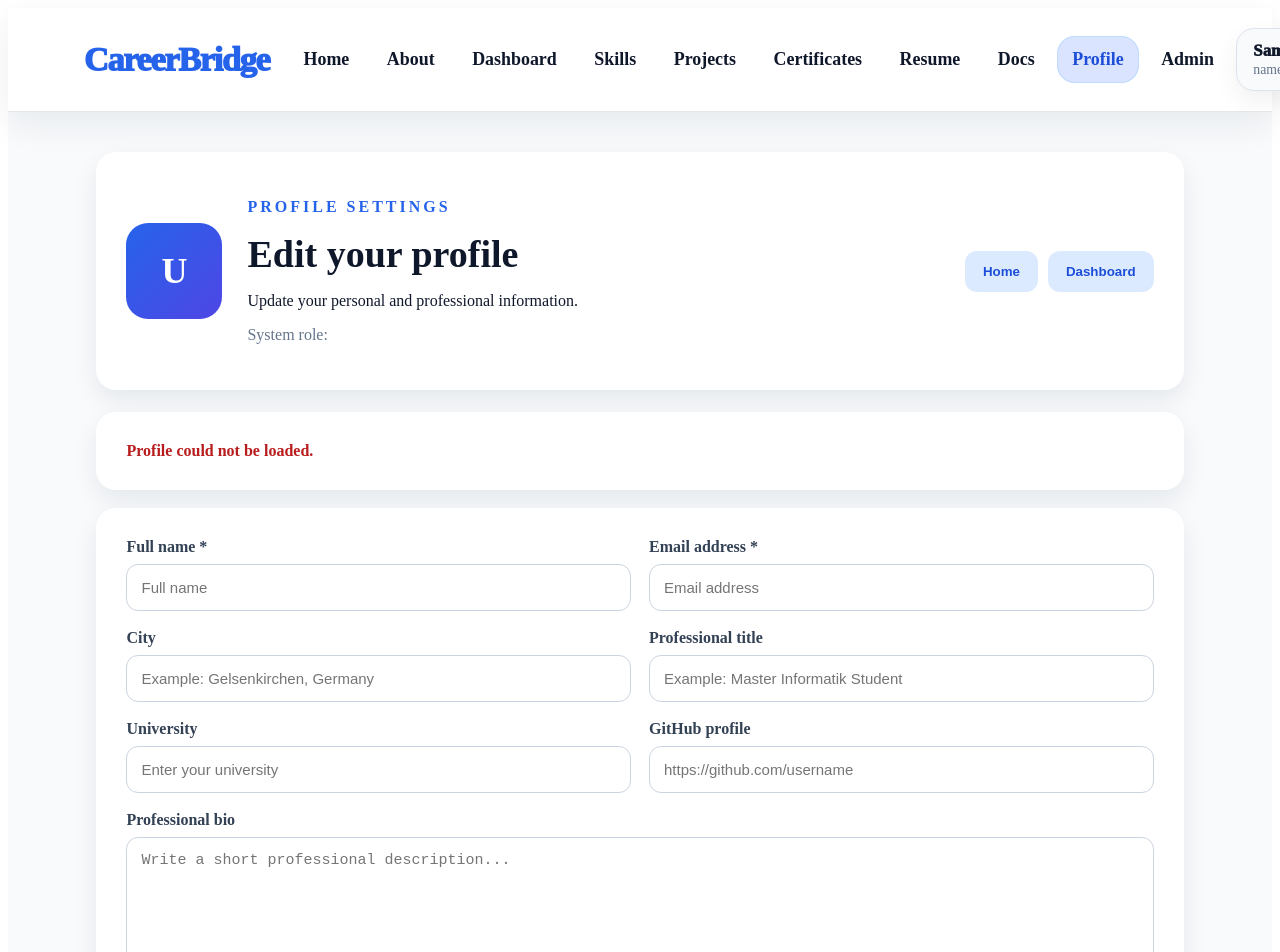
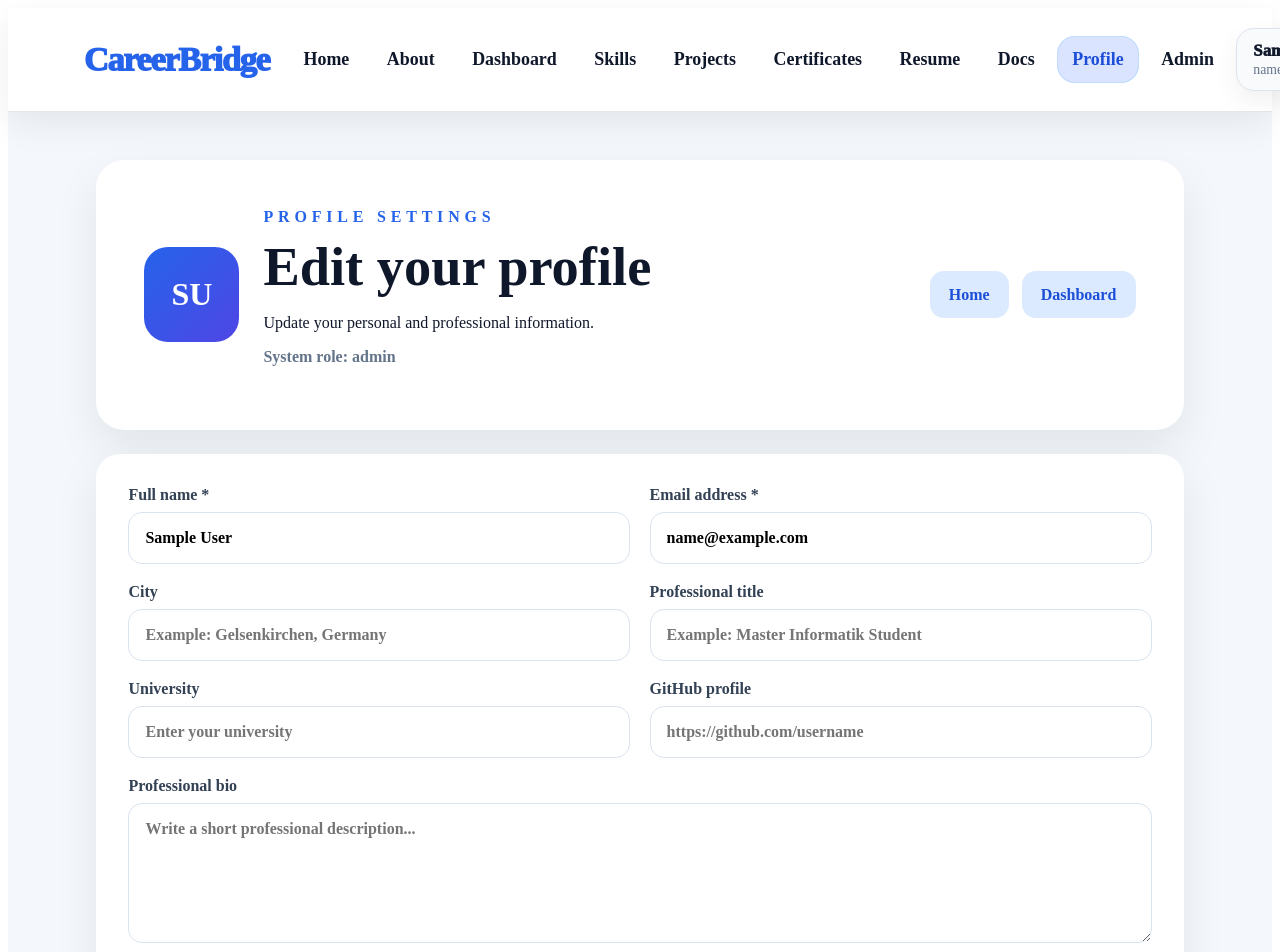
Before and after one commit to Raniaelsayed12/CareerBridge, a Vue app in the folder frontend/: page /profile in a window 1280 px wide. Shown: the top 952 px of the page. Built offline with nearby package versions, Linux system fonts and the light colour scheme; no server answers; sample sign-in values are in the browser's storage.

Commit message:
Fix user profile page

```diff
--- a/frontend/src/views/Profile.vue
+++ b/frontend/src/views/Profile.vue
@@ -1,16 +1,96 @@
+<template>
+  <main class="profile-page">
+    <section class="profile-hero">
+      <div class="avatar">
+        {{ initials }}
+      </div>
+
+      <div>
+        <p class="eyebrow">PROFILE SETTINGS</p>
+        <h1>Edit your profile</h1>
+        <p>Update your personal and professional information.</p>
+        <p class="role-text">System role: {{ currentUser?.role || "user" }}</p>
+      </div>
+
+      <div class="hero-actions">
+        <RouterLink to="/" class="btn light">Home</RouterLink>
+        <RouterLink to="/dashboard" class="btn light">Dashboard</RouterLink>
+      </div>
+    </section>
+
+    <section v-if="successMessage" class="message success">
+      {{ successMessage }}
+    </section>
+
+    <section v-if="errorMessage" class="message error">
+      {{ errorMessage }}
+    </section>
+
+    <section class="form-panel">
+      <form class="profile-form" @submit.prevent="saveProfile">
+        <label>
+          Full name *
+          <input v-model="form.name" placeholder="Full name" required />
+        </label>
+
+        <label>
+          Email address *
+          <input v-model="form.email" type="email" placeholder="Email" required />
+        </label>
+
+        <label>
+          City
+          <input v-model="form.city" placeholder="Example: Gelsenkirchen, Germany" />
+        </label>
+
+        <label>
+          Professional title
+          <input v-model="form.professionalRole" placeholder="Example: Master Informatik Student" />
+        </label>
+
+        <label>
+          University
+          <input v-model="form.university" placeholder="Enter your university" />
+        </label>
+
+        <label>
+          GitHub profile
+          <input v-model="form.github" placeholder="https://github.com/username" />
+        </label>
+
+        <label class="full">
+          Professional bio
+          <textarea v-model="form.bio" placeholder="Write a short professional description..."></textarea>
+        </label>
+
+        <label>
+          Password
+          <input v-model="form.password" placeholder="Password" />
+        </label>
+
+        <div class="full actions">
+          <button class="btn primary" type="submit" :disabled="saving">
+            {{ saving ? "Saving..." : "Save profile" }}
+          </button>
+        </div>
+      </form>
+    </section>
+  </main>
+</template>
+
 <script setup>
-import { onMounted, ref } from "vue";
-import { useRouter } from "vue-router";
+import { computed, ref, watchEffect } from "vue";
+import { RouterLink } from "vue-router";
+import { useUserStore } from "../stores/userStore";
 import api from "../services/api";
-import { useUserStore } from "../stores/userStore";
 
-const router = useRouter();
 const userStore = useUserStore();
 
-const currentUserId = ref("");
-const systemRole = ref("");
-const message = ref("");
-const error = ref("");
+const saving = ref(false);
+const errorMessage = ref("");
+const successMessage = ref("");
+
+const currentUser = computed(() => userStore.user);
 
 const form = ref({
   name: "",
@@ -23,47 +103,52 @@ const form = ref({
   password: "",
 });
 
-async function loadProfile() {
-  try {
-    const response = await api.get("/users");
-    const email = (userStore.email || "").toLowerCase().trim();
+const currentUserId = computed(() => {
+  return currentUser.value?._id || currentUser.value?.id || currentUser.value?.email;
+});
 
-    const user = response.data.find(
-      (item) => item.email.toLowerCase().trim() === email
-    );
+const initials = computed(() => {
+  const name = form.value.name || form.value.email || "User";
+  return name
+    .split(" ")
+    .filter(Boolean)
+    .slice(0, 2)
+    .map((word) => word[0])
+    .join("")
+    .toUpperCase();
+});
 
-    if (!user) {
-      error.value = "Profile could not be loaded.";
+watchEffect(() => {
+  if (!currentUser.value) return;
+
+  form.value = {
+    name: currentUser.value.name || currentUser.value.fullName || "",
+    email: currentUser.value.email || "",
+    city: currentUser.value.city || "",
+    professionalRole:
+      currentUser.value.professionalRole ||
+      currentUser.value.professionalTitle ||
+      currentUser.value.title ||
+      "",
+    university: currentUser.value.university || "",
+    github: currentUser.value.github || "",
+    bio: currentUser.value.bio || "",
+    password: currentUser.value.password || "",
+  };
+});
+
+async function saveProfile() {
+  if (!currentUserId.value) {
+    errorMessage.value = "No logged-in user found.";
     return;
   }
 
-    currentUserId.value = user._id;
-    systemRole.value = user.role || "user";
+  saving.value = true;
+  errorMessage.value = "";
+  successMessage.value = "";
 
-    form.value = {
-      name: user.name || "",
-      email: user.email || "",
-      city: user.city || "",
-      professionalRole: user.professionalRole || "Student",
-      university: user.university || "",
-      github: user.github || "",
-      bio: user.bio || "",
-      password: "",
-    };
-  } catch (err) {
-    error.value = "Profile could not be loaded.";
-  }
-}
-
-async function saveProfile() {
-  if (!form.value.name || !form.value.email) {
-    error.value = "Name and email are required.";
-    message.value = "";
-    return;
-  }
-
-  try {
-    const payload = {
+  const updatedUser = {
+    ...currentUser.value,
     name: form.value.name,
     email: form.value.email,
     city: form.value.city,
@@ -71,250 +156,159 @@ async function saveProfile() {
     university: form.value.university,
     github: form.value.github,
     bio: form.value.bio,
+    password: form.value.password,
+    role: currentUser.value?.role || "user",
   };
 
-    if (form.value.password) {
-      payload.password = form.value.password;
-    }
+  try {
+    const response = await api.put(`/users/${currentUserId.value}`, updatedUser);
+    const savedUser = response.data?.user || response.data?.account || response.data || updatedUser;
 
-    const response = await api.put(`/users/${currentUserId.value}`, payload);
-    const user = response.data;
+    userStore.setUser(savedUser);
+    successMessage.value = "Profile updated successfully.";
+  } catch (error) {
+    console.error("Profile could not be saved:", error);
 
-    userStore.name = user.name;
-    userStore.email = user.email;
-    userStore.city = user.city || "";
-    userStore.professionalRole = user.professionalRole || "";
-    userStore.university = user.university || "";
-    userStore.github = user.github || "";
-    userStore.bio = user.bio || "";
-
-    message.value = "Profile updated successfully.";
-    error.value = "";
-    form.value.password = "";
-  } catch (err) {
-    error.value = err.response?.data?.message || "Profile could not be updated.";
-    message.value = "";
+    userStore.setUser(updatedUser);
+    successMessage.value = "Profile updated locally.";
+  } finally {
+    saving.value = false;
   }
 }
-
-function goHome() {
-  router.push("/");
-}
-
-function goDashboard() {
-  router.push("/dashboard");
-}
-
-onMounted(loadProfile);
 </script>
-
-<template>
-  <main class="profile-page">
-    <section class="header-card">
-      <div class="avatar">
-        {{ form.name ? form.name.slice(0, 2).toUpperCase() : "U" }}
-      </div>
-
-      <div>
-        <p class="tag">PROFILE SETTINGS</p>
-        <h1>Edit your profile</h1>
-        <p>Update your personal and professional information.</p>
-        <p class="role-note">
-          System role: <strong>{{ systemRole }}</strong>
-        </p>
-      </div>
-
-      <div class="actions">
-        <button type="button" @click="goHome">Home</button>
-        <button type="button" @click="goDashboard">Dashboard</button>
-      </div>
-    </section>
-
-    <p v-if="message" class="success">{{ message }}</p>
-    <p v-if="error" class="error">{{ error }}</p>
-
-    <form class="profile-form" @submit.prevent="saveProfile">
-      <div>
-        <label>Full name *</label>
-        <input v-model="form.name" placeholder="Full name" />
-      </div>
-
-      <div>
-        <label>Email address *</label>
-        <input v-model="form.email" placeholder="Email address" />
-      </div>
-
-      <div>
-        <label>City</label>
-        <input v-model="form.city" placeholder="Example: Gelsenkirchen, Germany" />
-      </div>
-
-      <div>
-        <label>Professional title</label>
-        <input v-model="form.professionalRole" placeholder="Example: Master Informatik Student" />
-      </div>
-
-      <div>
-        <label>University</label>
-        <input v-model="form.university" placeholder="Enter your university" />
-      </div>
-
-      <div>
-        <label>GitHub profile</label>
-        <input v-model="form.github" placeholder="https://github.com/username" />
-      </div>
-
-      <div class="full">
-        <label>Professional bio</label>
-        <textarea v-model="form.bio" placeholder="Write a short professional description..."></textarea>
-      </div>
-
-      <div class="full">
-        <label>New password optional</label>
-        <input v-model="form.password" type="password" placeholder="Leave empty to keep current password" />
-      </div>
-
-      <button class="save" type="submit">Save profile</button>
-    </form>
-  </main>
-</template>
 
 <style scoped>
 .profile-page {
   min-height: 100vh;
-  padding: 40px 7%;
-  background: #f8fafc;
+  padding: 3rem 7%;
+  background: #f4f7fb;
   color: #0f172a;
 }
 
-.header-card,
-.profile-form,
-.success,
-.error {
+.profile-hero {
+  display: grid;
+  grid-template-columns: auto 1fr auto;
+  gap: 1.5rem;
+  align-items: center;
+  padding: 3rem;
+  border-radius: 28px;
   background: white;
-  border-radius: 20px;
-  padding: 30px;
-  box-shadow: 0 10px 24px rgba(15, 23, 42, 0.08);
-}
-
-.header-card {
-  display: flex;
-  align-items: center;
-  gap: 25px;
-  margin-bottom: 22px;
+  box-shadow: 0 18px 45px rgba(15, 23, 42, 0.08);
 }
 
 .avatar {
-  width: 96px;
-  height: 96px;
-  border-radius: 22px;
+  width: 95px;
+  height: 95px;
+  border-radius: 24px;
+  display: grid;
+  place-items: center;
   background: linear-gradient(135deg, #2563eb, #4f46e5);
   color: white;
-  display: grid;
-  place-items: center;
-  font-size: 36px;
+  font-size: 2rem;
   font-weight: 900;
 }
 
-.tag {
+.eyebrow {
+  margin: 0;
   color: #2563eb;
+  letter-spacing: 0.3em;
   font-weight: 900;
-  letter-spacing: 3px;
 }
 
-.header-card h1 {
-  font-size: 38px;
-  margin: 6px 0;
+.profile-hero h1 {
+  margin: 0.6rem 0;
+  font-size: clamp(2rem, 5vw, 3.4rem);
 }
 
-.role-note {
+.role-text {
   color: #64748b;
+  font-weight: 800;
 }
 
-.actions {
-  margin-left: auto;
+.hero-actions {
   display: flex;
-  gap: 10px;
+  gap: 0.8rem;
+  flex-wrap: wrap;
 }
 
-.actions button,
-.save {
+.btn {
   border: none;
-  border-radius: 12px;
-  padding: 13px 18px;
+  padding: 0.9rem 1.2rem;
+  border-radius: 14px;
   font-weight: 900;
   cursor: pointer;
+  text-decoration: none;
 }
 
-.actions button {
+.btn.light {
   background: #dbeafe;
   color: #1d4ed8;
 }
 
+.btn.primary {
+  background: #2563eb;
+  color: white;
+}
+
+.form-panel,
+.message {
+  margin-top: 1.5rem;
+  padding: 2rem;
+  border-radius: 24px;
+  background: white;
+  box-shadow: 0 18px 45px rgba(15, 23, 42, 0.08);
+}
+
+.message.success {
+  color: #047857;
+  font-weight: 900;
+}
+
+.message.error {
+  color: #b91c1c;
+  font-weight: 900;
+}
+
 .profile-form {
   display: grid;
-  grid-template-columns: repeat(2, 1fr);
-  gap: 18px;
+  grid-template-columns: repeat(2, minmax(0, 1fr));
+  gap: 1.2rem;
 }
 
 label {
-  display: block;
-  margin-bottom: 8px;
-  font-weight: 800;
+  display: grid;
+  gap: 0.5rem;
+  font-weight: 900;
   color: #334155;
 }
 
 input,
 textarea {
   width: 100%;
-  box-sizing: border-box;
-  border: 1px solid #cbd5e1;
-  border-radius: 12px;
-  padding: 14px;
-  font-size: 15px;
+  padding: 1rem;
+  border-radius: 14px;
+  border: 1px solid #dbe3ef;
+  font: inherit;
 }
 
 textarea {
-  min-height: 130px;
+  min-height: 140px;
+  resize: vertical;
 }
 
 .full {
   grid-column: 1 / -1;
 }
 
-.save {
-  grid-column: 1 / -1;
-  background: #2563eb;
-  color: white;
-}
-
-.success,
-.error {
-  margin-bottom: 18px;
-  font-weight: 900;
-}
-
-.success {
-  color: #15803d;
-}
-
-.error {
-  color: #b91c1c;
+.actions {
+  display: flex;
+  justify-content: flex-end;
 }
 
 @media (max-width: 900px) {
-  .header-card,
+  .profile-hero,
   .profile-form {
     grid-template-columns: 1fr;
   }
-
-  .header-card {
-    flex-direction: column;
-    align-items: flex-start;
-  }
-
-  .actions {
-    margin-left: 0;
-  }
 }
 </style>
```
Lines whose indentation alone changed are shown as unchanged.
